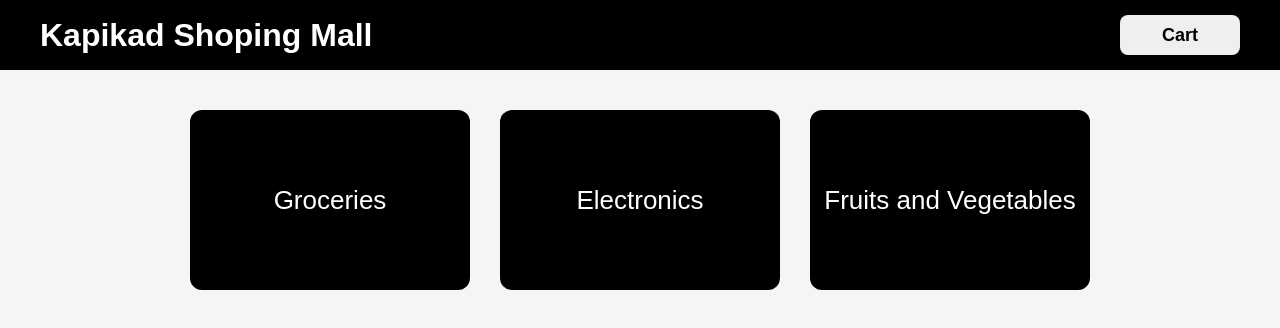
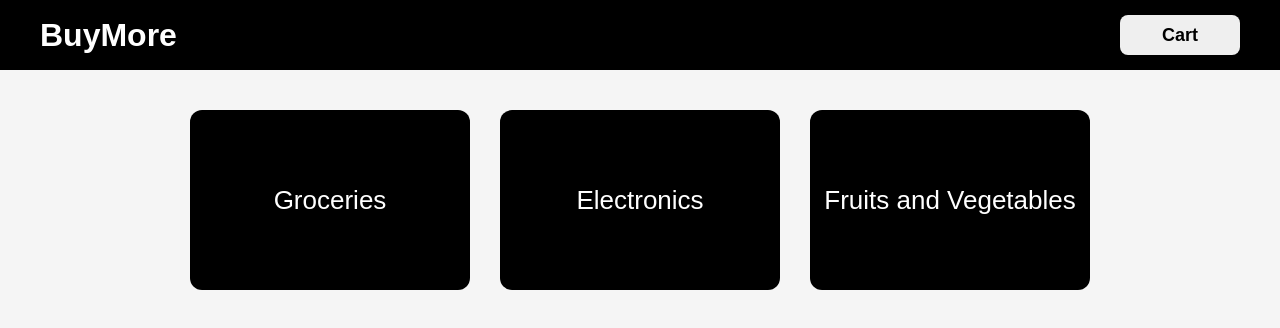
Before and after one commit to oswinmenezes/learningReact, a React (Vite) app in the folder my-react-app/: page / in a window 1280 px wide. Shown: the top 328 px of the page. Built offline with nearby package versions, Linux system fonts and the light colour scheme.

Commit message:
final touchings

```diff
--- a/my-react-app/src/App.jsx
+++ b/my-react-app/src/App.jsx
@@ -1,30 +1,5 @@
-import Navbar from "./components/navbar"
-import DisplayItems from "./components/displayItems"
-import CardCollection from "./components/displayCategory"
-import Cart from "./components/cart"
-
-import { useState } from "react"
+import Home from './Home'
 
 export default function App() {
-  const [category, setCategory] = useState("");
-  const [cartVisibility, setCartVisibility] = useState(false);
-  const [cartitems, setcartitems] = useState([])
-
-  const groceries=["Rice", "Milk", "Eggs", "Bread", "Sugar", "Cooking Oil"]
-  const fruitandveg=["Apple", "Banana", "Carrot", "Tomato", "Potato", "Spinach","Mango"]
-  const electronics=["Smartphone", "Laptop", "Headphones", "Smartwatch", "Bluetooth Speaker", "Power Bank","Table Fan"]
-
-  return <div>
-    <Navbar setCartVisibility={setCartVisibility} cartVisibility={cartVisibility} />
-
-    <CardCollection setCategory={setCategory} />
-
-    {category === "Groceries" ? <DisplayItems listType={"Groceries"} list={groceries} cartitems={cartitems} setcartitems={setcartitems} /> : null}
-    {category === "Fruits and Vegetables" ? <DisplayItems listType={"Fruits and Vegetables"} list={fruitandveg} cartitems={cartitems} setcartitems={setcartitems} /> : null}
-    {category === "Electronics" ? <DisplayItems listType={"Electronics"} list={electronics} cartitems={cartitems} setcartitems={setcartitems} /> : null}
-
-    {cartVisibility ? <Cart cartList={cartitems} setcartitems={setcartitems} /> : null}
-
-
-  </div>
+ return <Home />
 }
--- /dev/null
+++ b/my-react-app/src/Home.jsx
@@ -0,0 +1,33 @@
+import Navbar from "./components/navbar"
+import DisplayItems from "./components/displayItems"
+import CardCollection from "./components/displayCategory"
+import Cart from "./components/cart"
+import { useState } from "react"
+
+function Home() {
+     const [category, setCategory] = useState("");
+      const [cartVisibility, setCartVisibility] = useState(false);
+      const [cartitems, setcartitems] = useState([])
+
+      const groceries=["Rice", "Milk", "Eggs", "Bread", "Sugar", "Cooking Oil"]
+      const fruitandveg=["Apple", "Banana", "Carrot", "Tomato", "Potato", "Spinach","Mango"]
+      const electronics=["Smartphone", "Laptop", "Headphones", "Smartwatch", "Bluetooth Speaker", "Power Bank","Table Fan"]
+  return (
+    <div>
+        <Navbar setCartVisibility={setCartVisibility} cartVisibility={cartVisibility} />
+
+        <CardCollection setCategory={setCategory} />
+
+
+        {category === "Groceries" ? <DisplayItems listType={"Groceries"} list={groceries} cartitems={cartitems} setcartitems={setcartitems} /> : null}
+        {category === "Fruits and Vegetables" ? <DisplayItems listType={"Fruits and Vegetables"} list={fruitandveg} cartitems={cartitems} setcartitems={setcartitems} /> : null}
+        {category === "Electronics" ? <DisplayItems listType={"Electronics"} list={electronics} cartitems={cartitems} setcartitems={setcartitems} /> : null}
+
+        {cartVisibility ? <Cart cartList={cartitems} setcartitems={setcartitems} /> : null}
+
+
+      </div>
+  )
+}
+
+export default Home
--- a/my-react-app/src/components/navbar.jsx
+++ b/my-react-app/src/components/navbar.jsx
@@ -1,6 +1,6 @@
 export default function Navbar({setCartVisibility,cartVisibility}){
     return <div className="navbar">
-        <div>Kapikad Shoping Mall</div>
+        <div>BuyMore</div>
         <button className="cartBtn" onClick={()=>{
             setCartVisibility(!cartVisibility);
             console.log("cart set to visible")
```
